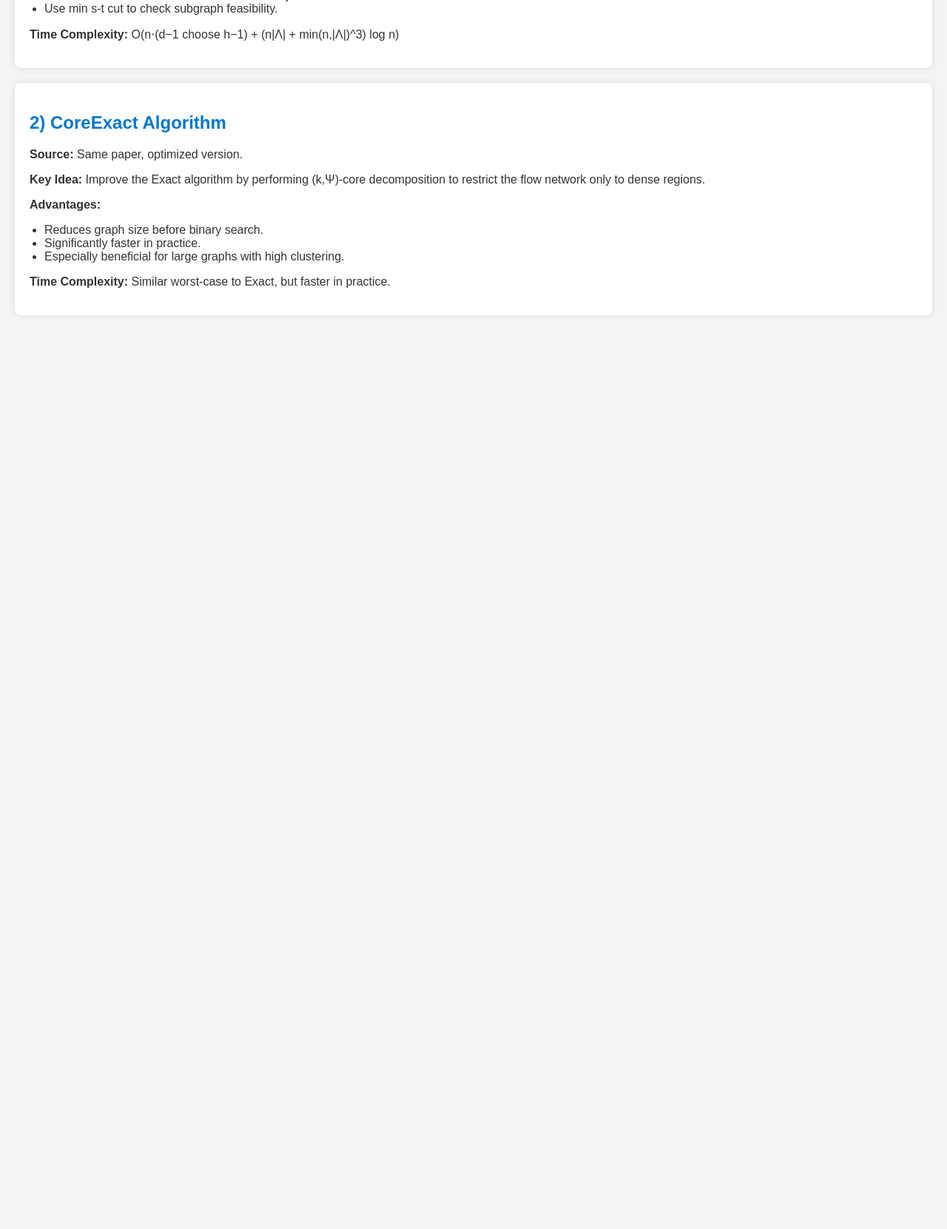
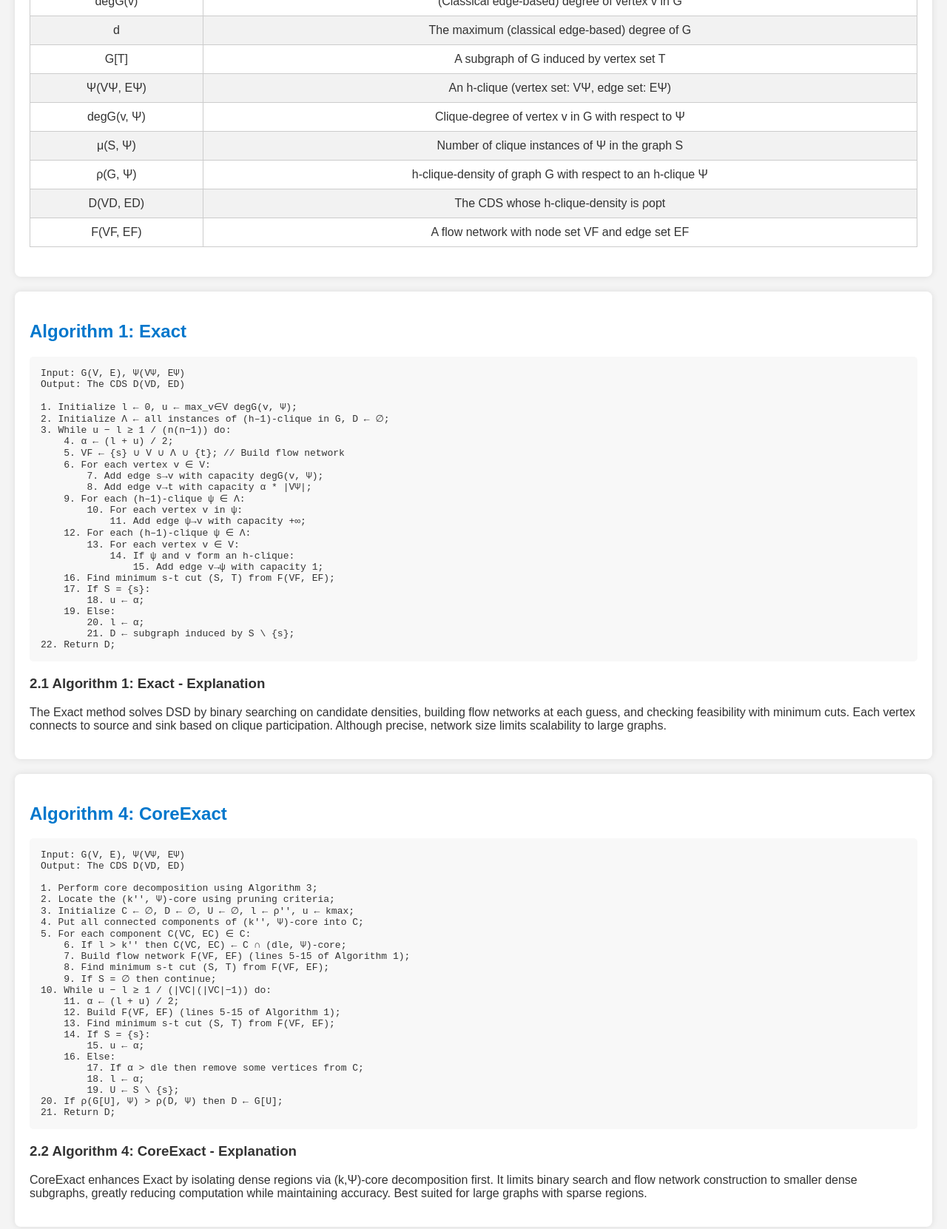
Before and after one commit to Vishnu0920/Clique_Density, a plain HTML site: page algorithm.html in a window 1280 px wide. Shown: the part 409-2070 px from the top of the page at 74% size. Before the commit the page ends 855 px from the top, so only its background shows below. Drawn offline with Linux system fonts and the light colour scheme.

Commit message:
Added introduuction page changes and filled table values

```diff
--- a/algorithm.html
+++ b/algorithm.html
@@ -12,34 +12,100 @@
         <a href="algorithm.html">Algorithms</a>
         <a href="results.html">Results</a>
     </nav>
+
     <header>
         <h1>Algorithms Implemented</h1>
     </header>
 
     <section>
-        <h2>1) Exact Algorithm</h2>
-        <p><strong>Source:</strong> "Efficient Algorithms for Densest Subgraph Discovery" (Fang et al., 2019)</p>
-        <p><strong>Key Idea:</strong> Perform a binary search over density values. At each step, construct a flow network and use minimum s-t cut to validate feasible subgraphs.</p>
-        <p><strong>Steps:</strong></p>
-        <ul>
-            <li>Binary search on density values.</li>
-            <li>Build a flow network for each candidate density.</li>
-            <li>Use min s-t cut to check subgraph feasibility.</li>
-        </ul>
-        <p><strong>Time Complexity:</strong> O(n⋅(d−1 choose h−1) + (n|Λ| + min(n,|Λ|)^3) log n)</p>
+        <h2>Table 1: Notations and Meanings</h2>
+        <table>
+            <thead>
+                <tr>
+                    <th>Notation</th>
+                    <th>Meaning</th>
+                </tr>
+            </thead>
+            <tbody>
+                <tr><td>G(V, E)</td><td>A graph with vertex set V and edge set E</td></tr>
+                <tr><td>n, m</td><td>n = |V|, m = |E|</td></tr>
+                <tr><td>degG(v)</td><td>(Classical edge-based) degree of vertex v in G</td></tr>
+                <tr><td>d</td><td>The maximum (classical edge-based) degree of G</td></tr>
+                <tr><td>G[T]</td><td>A subgraph of G induced by vertex set T</td></tr>
+                <tr><td>Ψ(VΨ, EΨ)</td><td>An h-clique (vertex set: VΨ, edge set: EΨ)</td></tr>
+                <tr><td>degG(v, Ψ)</td><td>Clique-degree of vertex v in G with respect to Ψ</td></tr>
+                <tr><td>μ(S, Ψ)</td><td>Number of clique instances of Ψ in the graph S</td></tr>
+                <tr><td>ρ(G, Ψ)</td><td>h-clique-density of graph G with respect to an h-clique Ψ</td></tr>
+                <tr><td>D(VD, ED)</td><td>The CDS whose h-clique-density is ρopt</td></tr>
+                <tr><td>F(VF, EF)</td><td>A flow network with node set VF and edge set EF</td></tr>
+            </tbody>
+        </table>
     </section>
 
     <section>
-        <h2>2) CoreExact Algorithm</h2>
-        <p><strong>Source:</strong> Same paper, optimized version.</p>
-        <p><strong>Key Idea:</strong> Improve the Exact algorithm by performing (k,Ψ)-core decomposition to restrict the flow network only to dense regions.</p>
-        <p><strong>Advantages:</strong></p>
-        <ul>
-            <li>Reduces graph size before binary search.</li>
-            <li>Significantly faster in practice.</li>
-            <li>Especially beneficial for large graphs with high clustering.</li>
-        </ul>
-        <p><strong>Time Complexity:</strong> Similar worst-case to Exact, but faster in practice.</p>
+        <h2>Algorithm 1: Exact</h2>
+        <pre><code>Input: G(V, E), Ψ(VΨ, EΨ)
+Output: The CDS D(VD, ED)
+
+1. Initialize l ← 0, u ← max_v∈V degG(v, Ψ);
+2. Initialize Λ ← all instances of (h–1)-clique in G, D ← ∅;
+3. While u − l ≥ 1 / (n(n−1)) do:
+    4. α ← (l + u) / 2;
+    5. VF ← {s} ∪ V ∪ Λ ∪ {t}; // Build flow network
+    6. For each vertex v ∈ V:
+        7. Add edge s→v with capacity degG(v, Ψ);
+        8. Add edge v→t with capacity α * |VΨ|;
+    9. For each (h–1)-clique ψ ∈ Λ:
+        10. For each vertex v in ψ:
+            11. Add edge ψ→v with capacity +∞;
+    12. For each (h–1)-clique ψ ∈ Λ:
+        13. For each vertex v ∈ V:
+            14. If ψ and v form an h-clique:
+                15. Add edge v→ψ with capacity 1;
+    16. Find minimum s-t cut (S, T) from F(VF, EF);
+    17. If S = {s}:
+        18. u ← α;
+    19. Else:
+        20. l ← α;
+        21. D ← subgraph induced by S \ {s};
+22. Return D;
+</code></pre>
+
+        <h3>2.1 Algorithm 1: Exact - Explanation</h3>
+        <p>The Exact method solves DSD by binary searching on candidate densities, building flow networks at each guess, and checking feasibility with minimum cuts. Each vertex connects to source and sink based on clique participation. Although precise, network size limits scalability to large graphs.</p>
     </section>
+
+    <section>
+        <h2>Algorithm 4: CoreExact</h2>
+        <pre><code>Input: G(V, E), Ψ(VΨ, EΨ)
+Output: The CDS D(VD, ED)
+
+1. Perform core decomposition using Algorithm 3;
+2. Locate the (k'', Ψ)-core using pruning criteria;
+3. Initialize C ← ∅, D ← ∅, U ← ∅, l ← ρ'', u ← kmax;
+4. Put all connected components of (k'', Ψ)-core into C;
+5. For each component C(VC, EC) ∈ C:
+    6. If l > k'' then C(VC, EC) ← C ∩ (dle, Ψ)-core;
+    7. Build flow network F(VF, EF) (lines 5-15 of Algorithm 1);
+    8. Find minimum s-t cut (S, T) from F(VF, EF);
+    9. If S = ∅ then continue;
+10. While u − l ≥ 1 / (|VC|(|VC|−1)) do:
+    11. α ← (l + u) / 2;
+    12. Build F(VF, EF) (lines 5-15 of Algorithm 1);
+    13. Find minimum s-t cut (S, T) from F(VF, EF);
+    14. If S = {s}:
+        15. u ← α;
+    16. Else:
+        17. If α > dle then remove some vertices from C;
+        18. l ← α;
+        19. U ← S \ {s};
+20. If ρ(G[U], Ψ) > ρ(D, Ψ) then D ← G[U];
+21. Return D;
+</code></pre>
+
+        <h3>2.2 Algorithm 4: CoreExact - Explanation</h3>
+        <p>CoreExact enhances Exact by isolating dense regions via (k,Ψ)-core decomposition first. It limits binary search and flow network construction to smaller dense subgraphs, greatly reducing computation while maintaining accuracy. Best suited for large graphs with sparse regions.</p>
+    </section>
+
 </body>
 </html>
```
Also changed, not shown: index.html (+10 -12 lines), results.html (+46 -33 lines).
